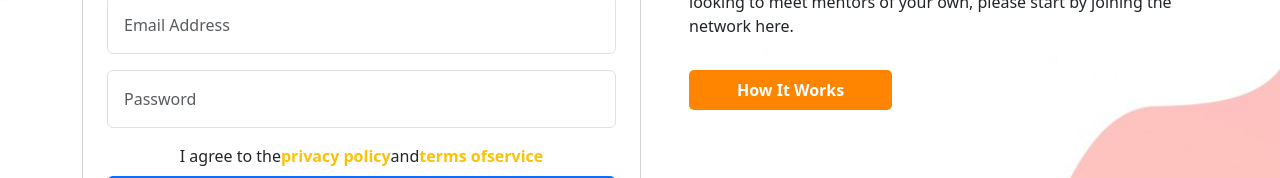
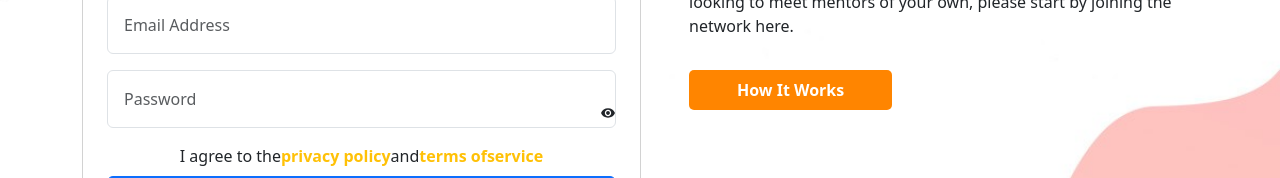
Before and after one commit to fitse01/Evangadi-Forum, a React (Create React App) app in the folder client/: page /Login in a window 1280 px wide. Shown: the part 428-606 px from the top of the page. Built offline with nearby package versions, Linux system fonts and the light colour scheme; no server answers.

Commit message:
password reveal

```diff
--- a/client/src/Components/SignUp/SignUp.jsx
+++ b/client/src/Components/SignUp/SignUp.jsx
@@ -3,9 +3,9 @@ import axios from "../../axiosConfig";
 import { Link } from "react-router-dom";
 import { ToastContainer, toast } from "react-toastify";
 import "react-toastify/dist/ReactToastify.css";
+import { FaEyeSlash } from "react-icons/fa";
+import { IoMdEye } from "react-icons/io";
 import "../../index.css";
-
-import { FaEyeSlash } from "react-icons/fa";
 
 const SignUp = ({ setCurrentPage }) => {
   const notifySuccess = () => toast("Registration successful. Please login");
@@ -18,6 +18,14 @@ const SignUp = ({ setCurrentPage }) => {
   const emailDom = useRef();
   const passwordDom = useRef();
   const [passwordError, setPasswordError] = useState(false);
+
+  const [passwordVisible, setPasswordVisible] = useState(false);
+  const [password, setPassword] = useState("");
+
+  const handlePasswordChange = (e) => {
+    setPassword(e.target.value);
+    // setPasswordError(e.target.value.length < 8);
+  };
 
   async function handleSubmit(e) {
     e.preventDefault();
@@ -108,15 +116,26 @@ const SignUp = ({ setCurrentPage }) => {
             className="form-control p-3"
           />
 
+          <div className="password-input position-relative">
             <input
-            type="password"
+              type={passwordVisible ? "text" : "password"}
               ref={passwordDom}
+              id="password"
               placeholder="Password"
+              value={password}
+              onChange={handlePasswordChange}
               className={`form-control p-3 ${
                 passwordError ? "border border-danger" : ""
               }`}
+            />
+            <div
+              className="password-toggle-icon position-absolute left-50 top-50 end-0"
+              onClick={() => setPasswordVisible(!passwordVisible)}
+            >
+              {passwordVisible ? <FaEyeSlash /> : <IoMdEye />}
+            </div>
+          </div>
 
-          />
           {passwordError && (
             <p className="text-danger">
               Password must be at least 8 characters
@@ -167,3 +186,180 @@ const SignUp = ({ setCurrentPage }) => {
 };
 
 export default SignUp;
+
+// import React, { useState, useRef } from "react";
+// import axios from "../../axiosConfig";
+// import { Link } from "react-router-dom";
+// import { ToastContainer, toast } from "react-toastify";
+// import "react-toastify/dist/ReactToastify.css";
+// import "../../index.css";
+
+// const SignUp = ({ setCurrentPage }) => {
+//   const notifySuccess = () => toast("Registration successful. Please login");
+//   const notifyIncomplete = () =>
+//     toast("Registration failed. Please provide full information");
+
+//   const usernameDom = useRef();
+//   const firstnameDom = useRef();
+//   const lastnameDom = useRef();
+//   const emailDom = useRef();
+//   const passwordDom = useRef();
+//   const [passwordError, setPasswordError] = useState(false);
+//   const [passwordVisible, setPasswordVisible] = useState(false);
+
+//   async function handleSubmit(e) {
+//     e.preventDefault();
+//     const usernameValue = usernameDom.current.value;
+//     const firstValue = firstnameDom.current.value;
+//     const lastValue = lastnameDom.current.value;
+//     const emailValue = emailDom.current.value;
+//     const passValue = passwordDom.current.value;
+
+//     if (
+//       !usernameValue ||
+//       !firstValue ||
+//       !lastValue ||
+//       !emailValue ||
+//       !passValue
+//     ) {
+//       notifyIncomplete();
+//       return;
+//     }
+
+//     if (passValue.length < 8) {
+//       setPasswordError(true);
+//       return;
+//     }
+
+//     try {
+//       await axios.post("/users/register", {
+//         username: usernameValue,
+//         firstname: firstValue,
+//         lastname: lastValue,
+//         email: emailValue,
+//         password: passValue,
+//       });
+//       notifySuccess();
+//     } catch (error) {
+//       console.log(error.message);
+//       toast.error("Registration failed. Please try again.");
+//     }
+
+//     // Reset passwordError state
+//     setPasswordError(false);
+//   }
+
+//   return (
+//     <div className="col card mt-3 p-4 text-center">
+//       <div>
+//         <h4 className="m-3"> Join the network</h4>
+//         <p className="mb-2">
+//           Already have an account?
+//           <Link
+//             to="/login"
+//             className="fw-semibold text-decoration-none text-warning"
+//             onClick={() => setCurrentPage("login")}
+//           >
+//             Sign in
+//           </Link>
+//         </p>
+//       </div>
+//       <form onSubmit={handleSubmit}>
+//         <div className="d-flex flex-column gap-3">
+//           <input
+//             type="text"
+//             ref={usernameDom}
+//             placeholder="Username"
+//             className="form-control p-3"
+//           />
+
+//           <div className="d-flex firstLastNaame">
+//             <input
+//               type="text"
+//               ref={firstnameDom}
+//               placeholder="First Name"
+//               className="form-control"
+//             />
+
+//             <input
+//               type="text"
+//               ref={lastnameDom}
+//               placeholder="Last Name"
+//               className="form-control"
+//             />
+//           </div>
+
+//           <input
+//             type="email"
+//             ref={emailDom}
+//             placeholder="Email Address"
+//             className="form-control p-3"
+//           />
+
+//           <input
+//             type={passwordVisible ? "text" : "password"}
+//             ref={passwordDom}
+//             placeholder="Password"
+//             className={`form-control p-3 ${
+//               passwordError ? "border border-danger" : ""
+//             }`}
+//           />
+//           {passwordError && (
+//             <p className="text-danger">
+//               Password must be at least 8 characters
+//             </p>
+//           )}
+//         </div>
+
+//         <div className="mt-3">
+//           <p className="mb-2">
+//             I agree to the
+//             <a
+//               href=""
+//               className="fw-semibold text-decoration-none text-warning"
+//             >
+//               privacy policy
+//             </a>
+//             and
+//             <a
+//               href=""
+//               className="fw-semibold text-decoration-none text-warning"
+//             >
+//               terms ofservice
+//             </a>
+//           </p>
+//         </div>
+
+//         <div className="d-flex">
+//           <input
+//             type="checkbox"
+//             id="togglePassword"
+//             onChange={() => setPasswordVisible(!passwordVisible)}
+//           />
+//           <label htmlFor="togglePassword">Show password</label>
+//         </div>
+
+//         <div className="d-grid mt-2">
+//           <button
+//             className="btn btn-primary fw-bold px-5 action_btn"
+//             type="submit"
+//           >
+//             Agree and Join
+//           </button>
+//         </div>
+//       </form>
+//       <div className="">
+//         <Link
+//           to="/login"
+//           className="fw-semibold text-decoration-none text-warning mb-2"
+//           onClick={() => setCurrentPage("login")}
+//         >
+//           Already have an account?
+//         </Link>
+//       </div>
+//       <ToastContainer />
+//     </div>
+//   );
+// };
+
+// export default SignUp;
--- a/client/src/index.css
+++ b/client/src/index.css
@@ -20,6 +20,14 @@
   padding-bottom: 25px;
 }
 
+.password-toogle-icon{
+  position: absolute;
+  top: 8px;
+  right: 10px;
+  z-index: 1000;
+  cursor: pointer;
+}
+
  /* Small devices (landscape phones, 576px and up) */
  @media (max-width: 767.98px) {
   .navbar-brand.logo img.evaLogo {
```
Also changed, not shown: client/src/Components/PasswordToggle/PasswordToggle.js (added, +17 -0 lines). Lines whose indentation alone changed are shown as unchanged.
